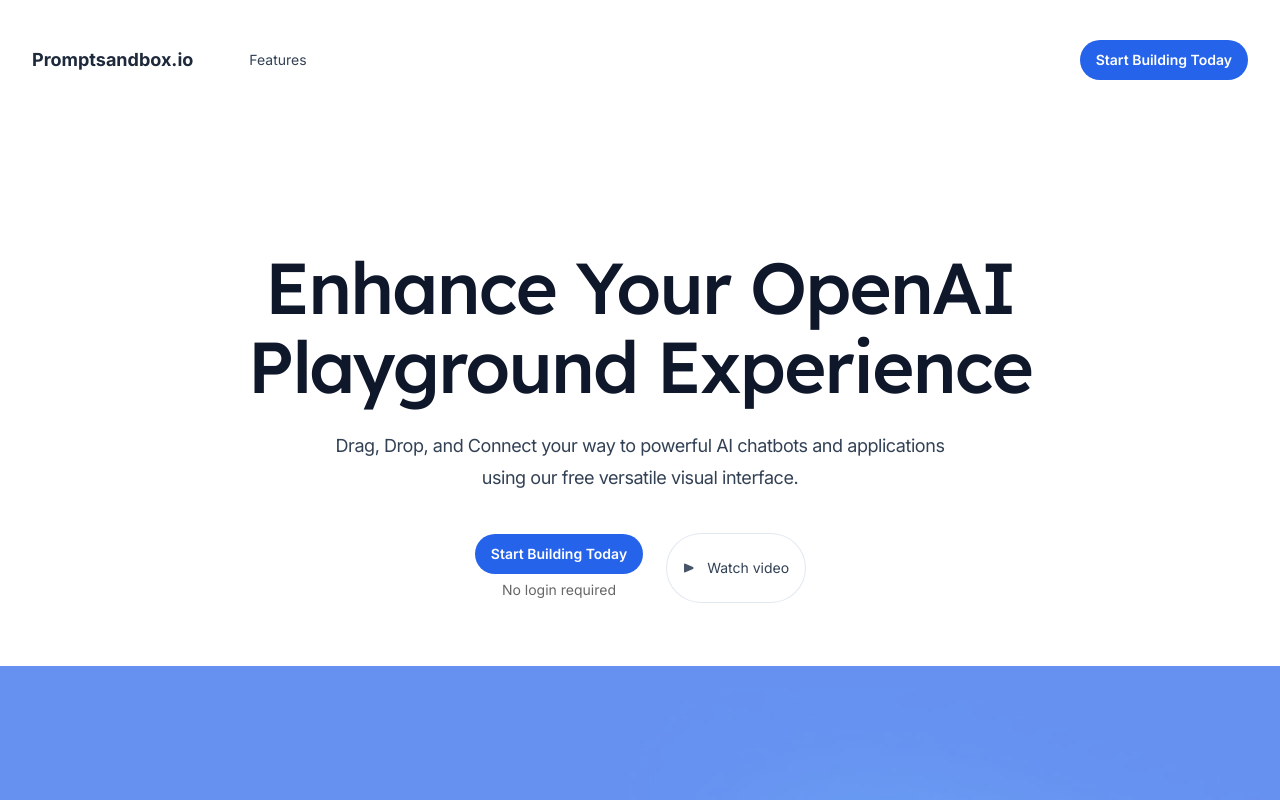
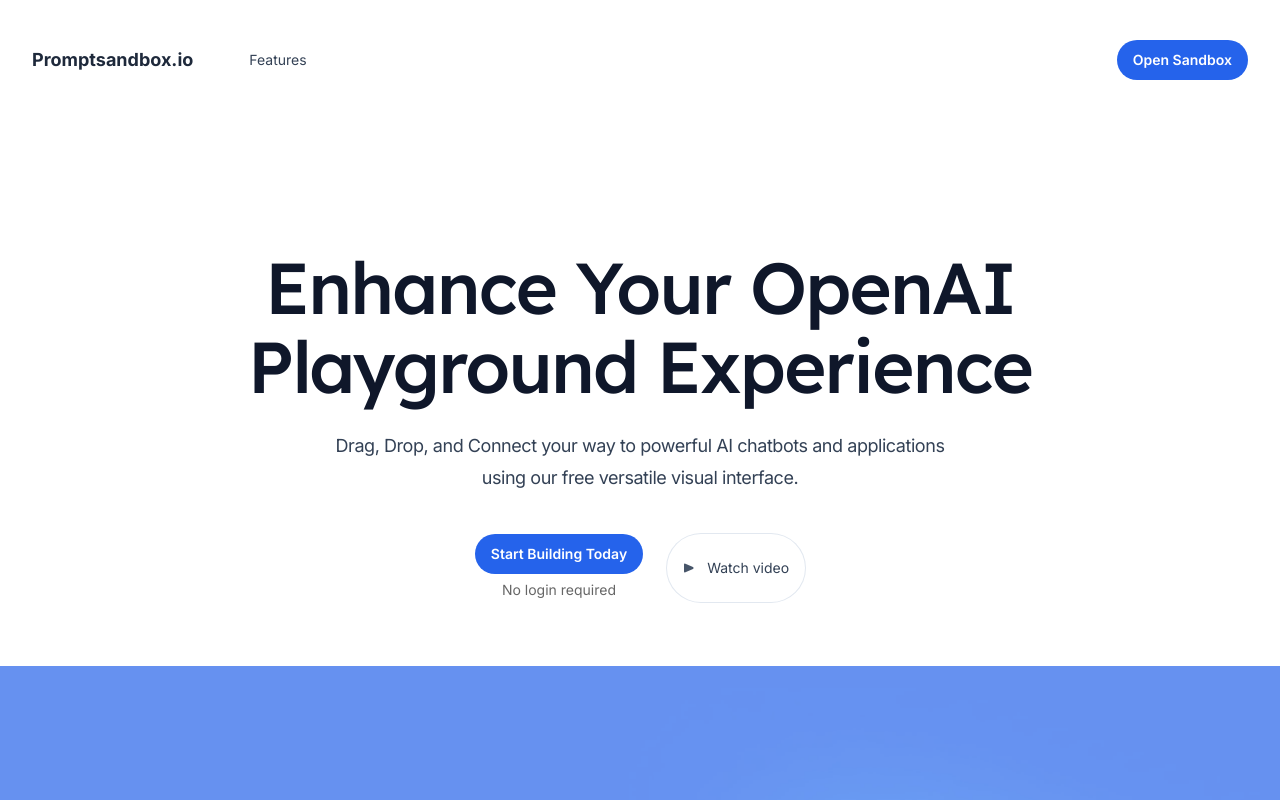
Before and after one commit to Promptsandbox-io/landing, a Next.js app: page / in a window 1280 px wide. Shown: the top 800 px of the page. Built offline with nearby package versions, Linux system fonts and the light colour scheme.

Commit message:
change header url + shorten header button text

```diff
--- a/src/components/CallToAction.jsx
+++ b/src/components/CallToAction.jsx
@@ -26,7 +26,7 @@ export function CallToAction() {
           <p className="mt-4 text-lg tracking-tight text-slate-900">
           Unleash the Full Potential of our supercharged OpenAI Playground
           </p>
-          <Button href="/register" color="blue" className=" mt-5">
+          <Button href="https://app.promptsandbox.io" color="blue" className=" mt-5">
             Start building now
           </Button>
         </div>
--- a/src/components/Header.jsx
+++ b/src/components/Header.jsx
@@ -104,7 +104,7 @@ export function Header() {
           </div>
           <div className="flex items-center gap-x-5 md:gap-x-8">
           <Button href="https://app.promptsandbox.io" color='blue'>
-            Start Building Today
+            Open Sandbox
           </Button>
 
             <div className="-mr-1 md:hidden">
```
